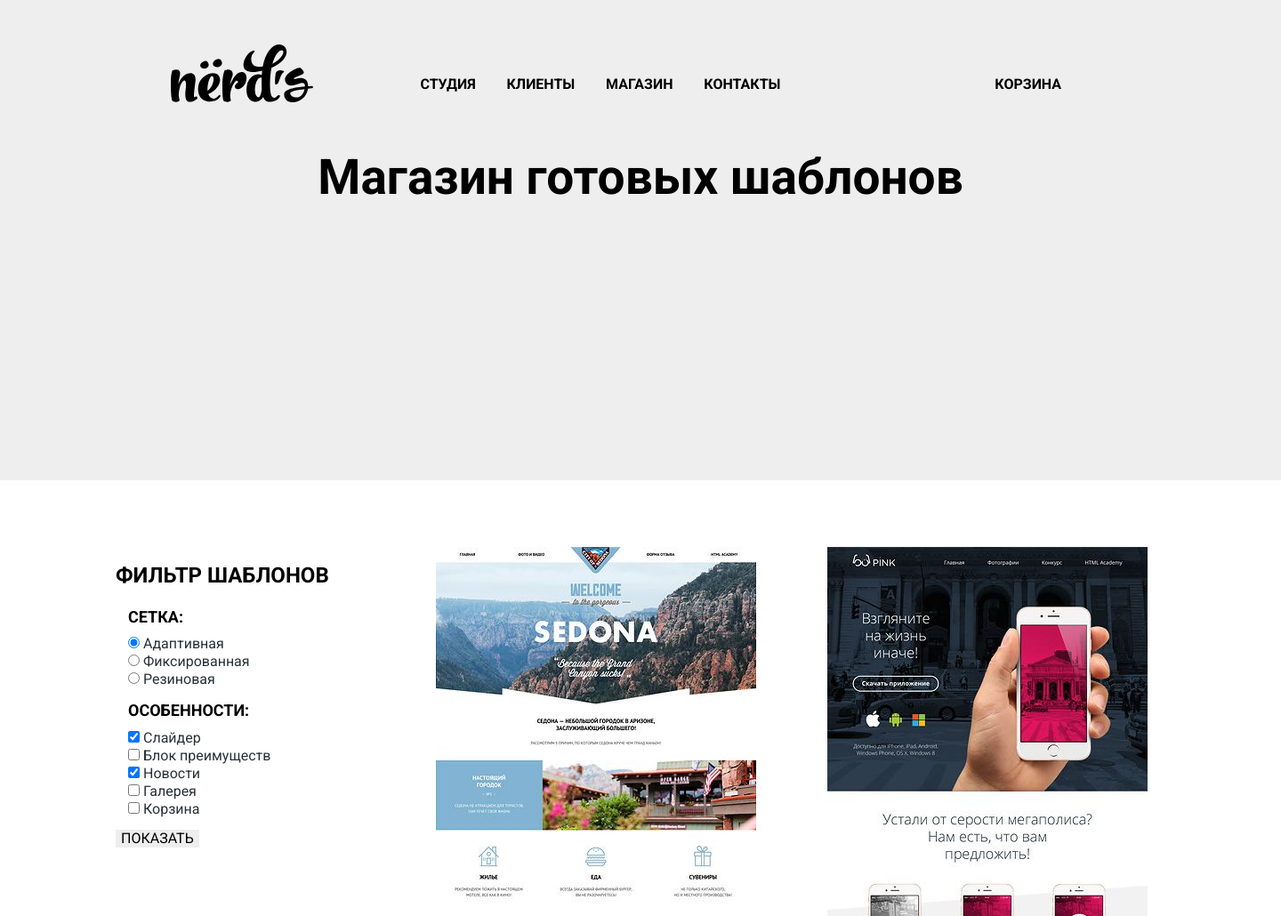
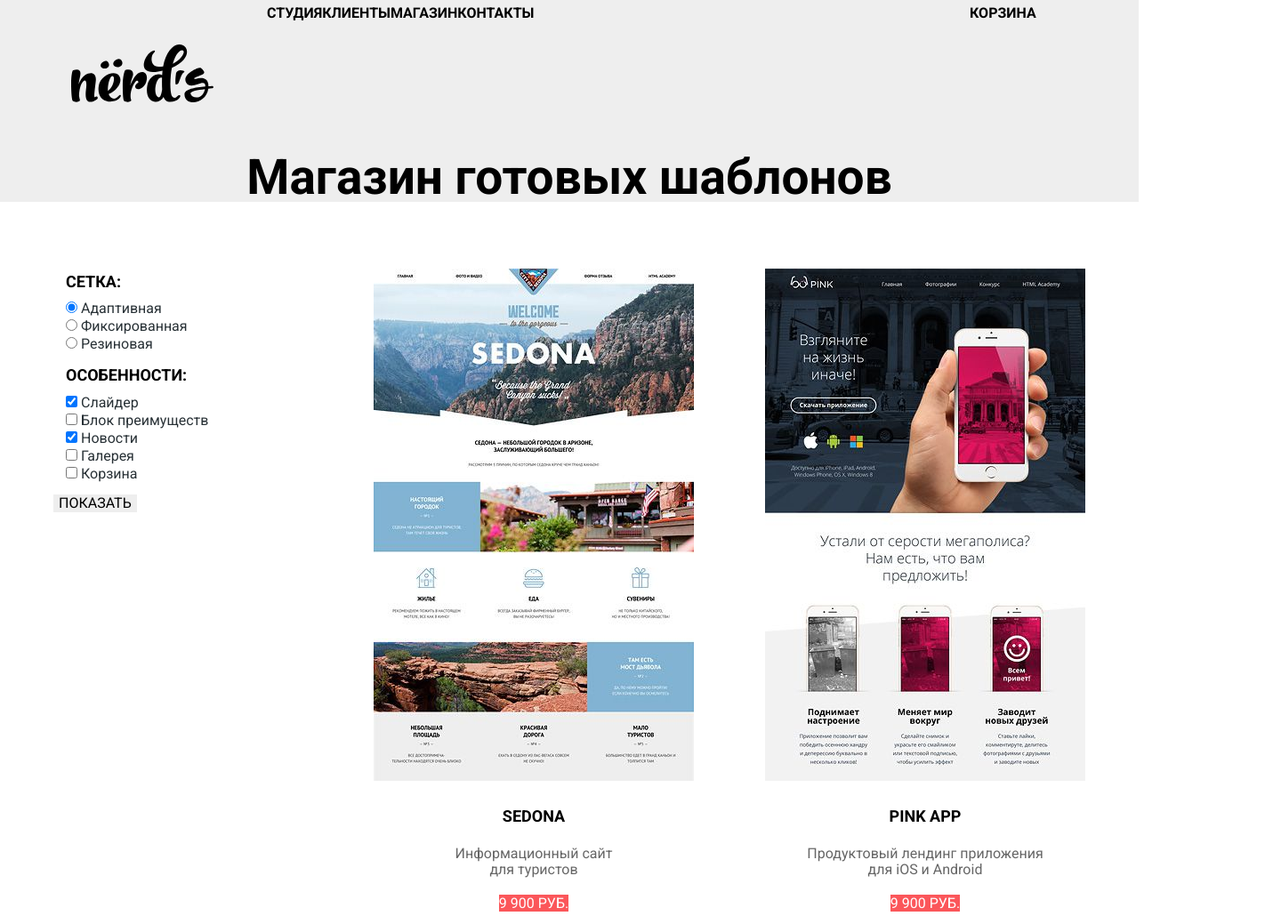
Before and after one commit to julia-king/911871-nerds, a plain HTML site: page catalog.html in a window 1280 px wide. Shown: the top 1030 px of the page at 89% size, 1440 px wide, since content can reach past the window. Drawn offline with Linux system fonts and the light colour scheme.

Commit message:
Новые правки по сетке

```diff
--- a/catalog.html
+++ b/catalog.html
@@ -11,8 +11,9 @@
 
 <body>
   <header class="main-header">
-    <nav class="main-navigation">
-      <a class="main-header-logo" href="index.html">
+    <nav class="main-navigation container">
+
+        <a class="main-header-logo" href="index.html">
         <img src="img/nerds-logo.svg" width="160" height="65" alt="Логотип Студии Нёрдс">
       </a>
       <ul class="site-navigation">
@@ -22,6 +23,7 @@
         <li><a href="contacts.html">Контакты</a></li>
       </ul>
       <a class="basket" href="basket.html">Корзина</a>
+
     </nav>
     <h1 class="page-title">Магазин готовых шаблонов</h1>
   </header>
@@ -154,7 +156,7 @@
         </ul>
       </section>
     </div>
-    <section class="feedback">
+    <section class="feedback visually-hidden">
       <h2 class="feedback-head">Напишите нам</h2>
       <form class="feedback-form" action="https://echo.htmlacademy.ru/" method="post">
         <p class="feedback-item">
@@ -180,9 +182,9 @@
       <li><a class="social-button" href="#">Инстаграм</a></li>
     </ul>
     <div class="friend">
-      <p><b>Давайте дружить, это выгодно!</b>
+      <p class="friend-title">Давайте дружить, это выгодно!
       </p>
-      <p>Скидка 10% для друзей из социальных сетей.
+      <p  class="friend-text">Скидка 10% для друзей из социальных сетей.
       </p>
     </div>
   </footer>
--- a/css/style.css
+++ b/css/style.css
@@ -1,59 +1,77 @@
 body {
+  min-width: 1200px;
   margin: 0;
   padding: 0;
+
   font-family: "Roboto", Arial, sans-serif;
   font-size: 16px;
   line-height: 24px;
   font-weight: 400;
   color: #000000;
   text-transform: uppercase;
+
   background-color: #ffffff;
-}
-
-.main-header {
-  background-color: #eeeeee;
-  min-width: 1440px;
-  min-height: 540px;
-  margin-bottom: 75px;
 }
 
 a {
   text-decoration: none;
 }
 
+.visually-hidden:not(:focus):not(:active),
+input[type="checkbox"].visually-hidden,
+input[type="radio"].visually-hidden {
+  position: absolute;
+
+  width: 1px;
+  height: 1px;
+  margin: -1px;
+  border: 0;
+  padding: 0;
+
+  white-space: nowrap;
+
+  clip-path: inset(100%);
+  clip: rect(0 0 0 0);
+  overflow: hidden;
+}
+
 .main-navigation {
   display: flex;
+  align-items: flex-start;
   flex-direction: row;
-  justify-content: space-around;
-  width: 1160px;
   margin: 0 auto;
+  padding: 0 20px;
+
   font-size: 16px;
   line-height: 30px;
   font-weight: 600;
   color: #000000;
 }
 
+.main-header {
+  width: 100%;
+  margin-bottom: 75px;
+  background-color: #eeeeee;
+}
+
 .main-header-logo {
   width: 160px;
   height: 65px;
-  padding: 50px 20px 20px 20px;
+  padding: 50px 60px 20px 20px;
 }
 
 .site-navigation {
   display: flex;
-  flex-direction: row;
-  justify-content: space-around;
+  flex-wrap: wrap;
   width: 440px;
   margin: 0;
-  padding: 80px 140px 20px 20px;
-
+  padding: 0;
   list-style: none;
 }
 
 .basket {
   width: 130px;
-  margin: 0;
-  padding: 80px 20px 20px 20px;
+  margin-left: auto;
 }
 
 .site-navigation a,
@@ -75,13 +93,11 @@ a {
 
 .container {
   width: 1160px;
-  margin-left: 120px;
-  margin-right: 120px;
-  padding: 0 10px;
+  margin: 0 auto;
+  padding: 0 20px;
 }
 
 .products {
-  margin-right: 60px;
   margin-bottom: 80px;
 }
 
@@ -234,8 +250,8 @@ a {
 }
 
 .filter ul {
+  margin: 0;
   padding: 0;
-  margin: 0;
   list-style: none;
   font-size: 16px;
   line-height: 20px;
```
Also changed, not shown: index.html (+5 -2 lines).
